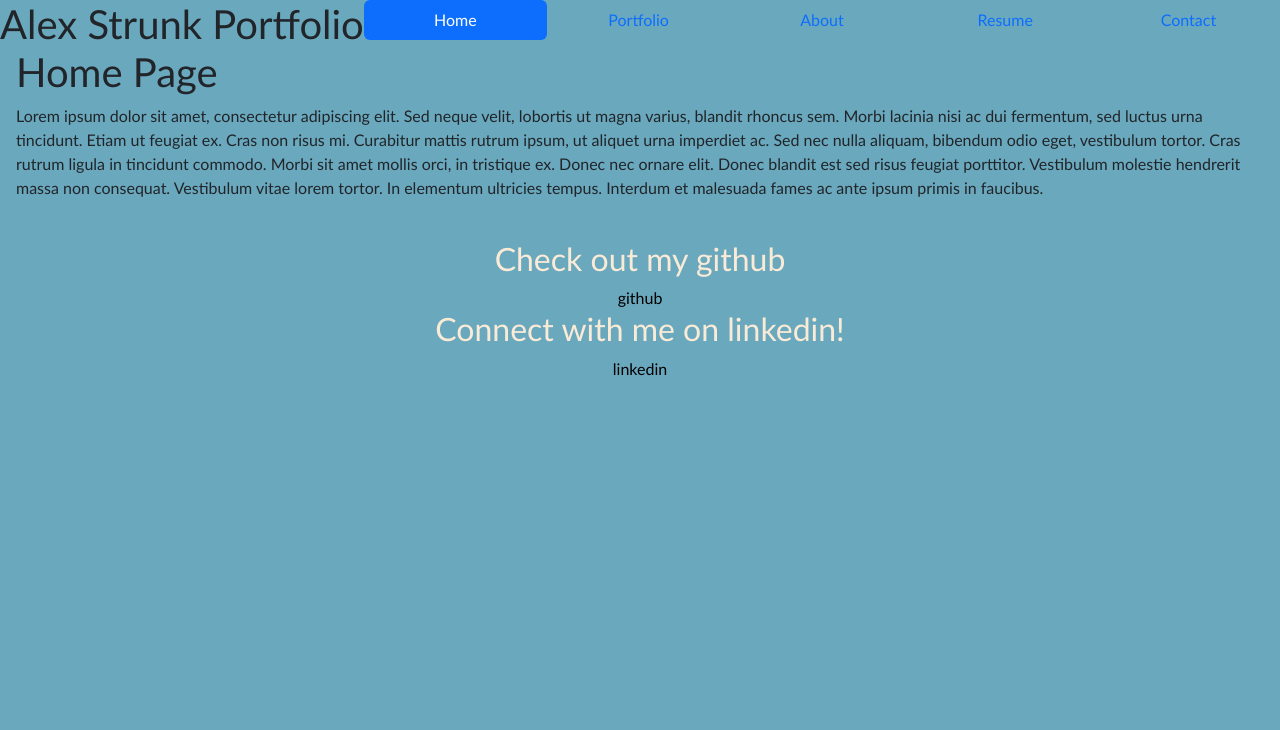
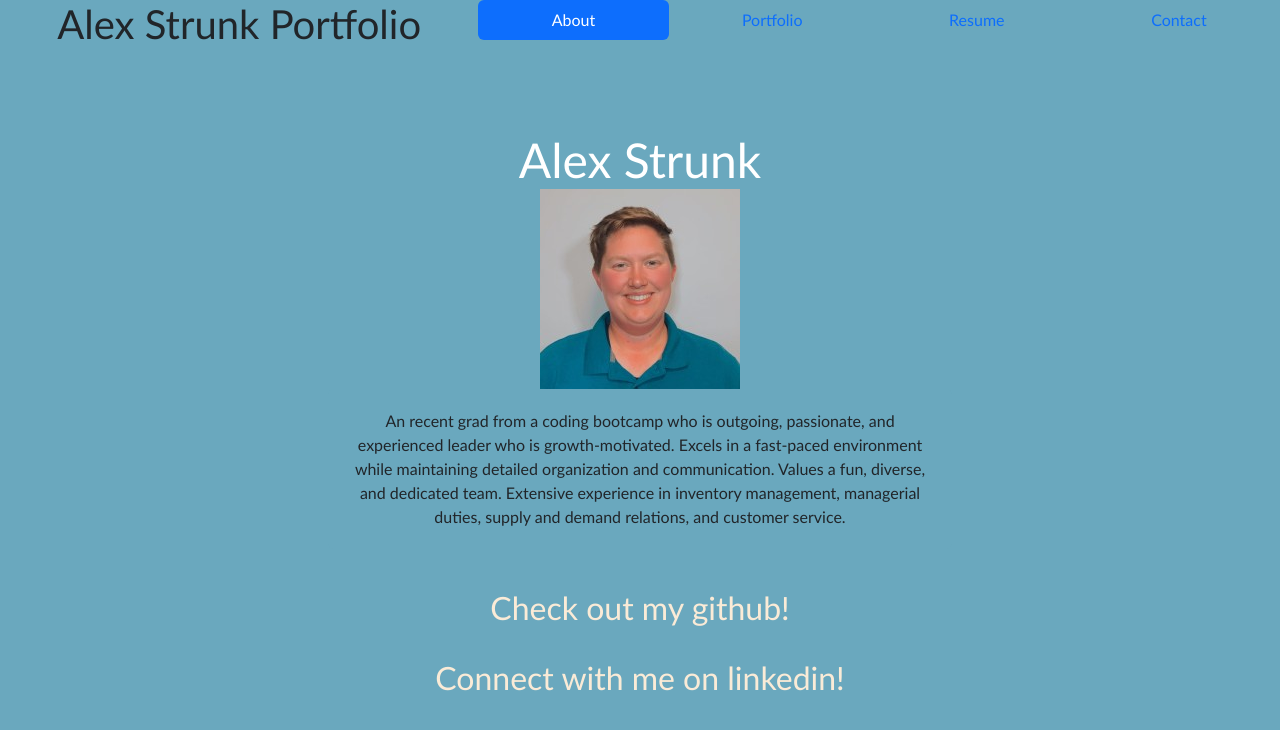
Before and after one commit to astrunk87/reactPortfolio, a React (Vite) app: page / in a window 1280 px wide. Shown: the top 730 px of the page. Built offline with nearby package versions, Linux system fonts and the light colour scheme.

Commit message:
deleted home page, defult page is now about. more styling work

```diff
--- a/src/App.css
+++ b/src/App.css
@@ -60,7 +60,6 @@
   }
   .header {
     background: var(--main);
-    height: 400px;
     text-align: center;
   }
 
@@ -76,6 +75,7 @@
 .footer {
   text-align: center;
   background-color:var(--main);
+  color: var(--light);
 
 
 }
@@ -86,7 +86,7 @@
 
 }
 .footer a {
-  color: var(--dark);
+  color: var(--light);
   text-decoration: none;
 }
 
@@ -98,7 +98,16 @@
 
 }
 
+.bio{
+  text-align: center;
+  display: block;
+  margin-left: auto;
+  margin-right: auto;
+  width: 50%;
+  border-radius: 5px;
+  padding: 20px;
 
+}
 
 .project{
   border: 5px solid var(--main);
--- a/src/components/NavTabs.jsx
+++ b/src/components/NavTabs.jsx
@@ -1,8 +1,8 @@
 function NavTabs({currentPage, handlePageChange}) {
   return (
-    <ul className='nav nav-pills nav-justified'>
-      <h1 className='nav justify-content-center'>Alex Strunk Portfolio</h1>
-      <li className='nav-item'>
+    <ul class='nav nav-pills nav-fill'>
+      <h1 class='nav-item justify-center'>Alex Strunk Portfolio</h1>
+      {/* <li className='nav-item'>
                 <a
                 href='#home'
                 onClick={() => handlePageChange('Home')}
@@ -10,6 +10,15 @@ function NavTabs({currentPage, handlePageChange}) {
                 >
                     Home
                     </a>
+      </li> */}
+      <li className="nav-item">
+        <a
+          href="#about"
+          onClick={() => handlePageChange('About')}
+          className={currentPage === 'About' ? 'nav-link active' : 'nav-link'}
+        >
+          About
+        </a>
       </li>
       <li className="nav-item">
         <a
@@ -18,15 +27,6 @@ function NavTabs({currentPage, handlePageChange}) {
           className={currentPage === 'Portfolio' ? 'nav-link active' : 'nav-link'}
         >
           Portfolio
-        </a>
-      </li>
-      <li className="nav-item">
-        <a
-          href="#about"
-          onClick={() => handlePageChange('About')}
-          className={currentPage === 'About' ? 'nav-link active' : 'nav-link'}
-        >
-          About
         </a>
       </li>
       <li className="nav-item">
--- a/src/components/PortfolioContainer.jsx
+++ b/src/components/PortfolioContainer.jsx
@@ -10,12 +10,9 @@ import Footer from './pages/footer';
 
 
  export default function PortfolioContainer() {
-    const [currentPage, setCurrentPage] = useState('Home');
+    const [currentPage, setCurrentPage] = useState('About');
 
     const renderPage = () => {
-        if (currentPage === 'Home') {
-            return <Home />;
-        }
         if (currentPage === 'About') {
             return <About />;
         }
--- a/src/components/pages/About.jsx
+++ b/src/components/pages/About.jsx
@@ -1,21 +1,10 @@
-
-// const styles = {
-//   headerStyle: {
-//     background: 'teal',
-//   },
-//   headingStyle: {
-//     fontSize: '30px',
-//   },
-// };
-
-
 
 function About() {
   return (
     <header className="header">
       <h1 >Alex Strunk </h1>
-      <img src = 'src\assets\alexstrunk.jpg'></img>
-      <p>write something here</p>
+      <img  src='src\assets\alexstrunk.jpg'></img>
+      <p className='bio'>An recent grad from a coding bootcamp who is outgoing, passionate, and experienced leader who is growth-motivated. Excels in a fast-paced environment while maintaining detailed organization and communication. Values a fun, diverse, and dedicated team. Extensive experience in inventory management, managerial duties, supply and demand relations, and customer service.</p>
     </header>
   );
 }
--- a/src/components/pages/Footer.jsx
+++ b/src/components/pages/Footer.jsx
@@ -2,10 +2,9 @@ function Footer() {
     return (
     <div>
         <section className='footer'>
-        <h2>Check out my github</h2>
-            <a href="http://github.com/astrunk87">github</a>
-        <h2>Connect with me on linkedin!</h2>
-            <a href="https://www.linkedin.com/in/alexstrunk/">linkedin</a>
+        <h2><a href="http://github.com/astrunk87">Check out my github!</a></h2>
+        <br></br>
+        <h2><a href="https://www.linkedin.com/in/alexstrunk/">Connect with me on linkedin!</a></h2>
         </section>
     </div>
     );
```
